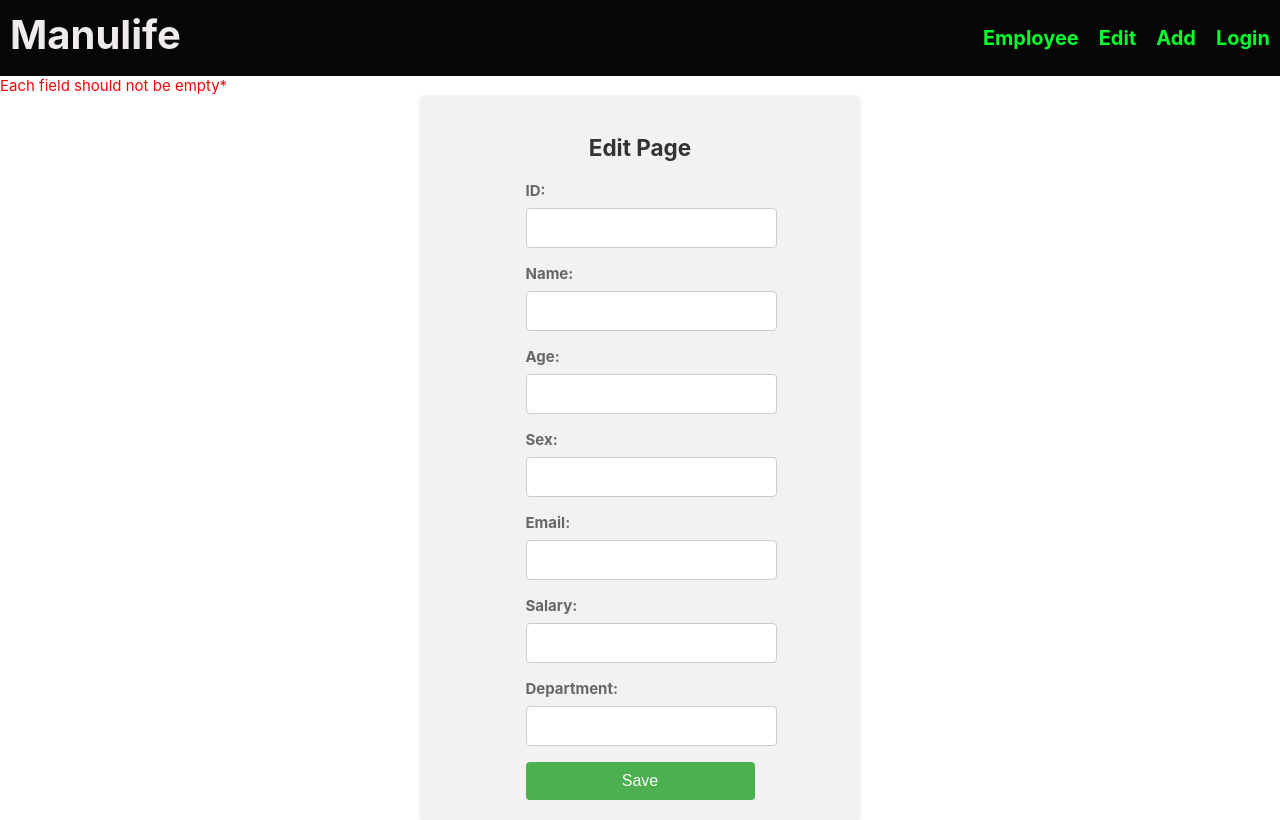
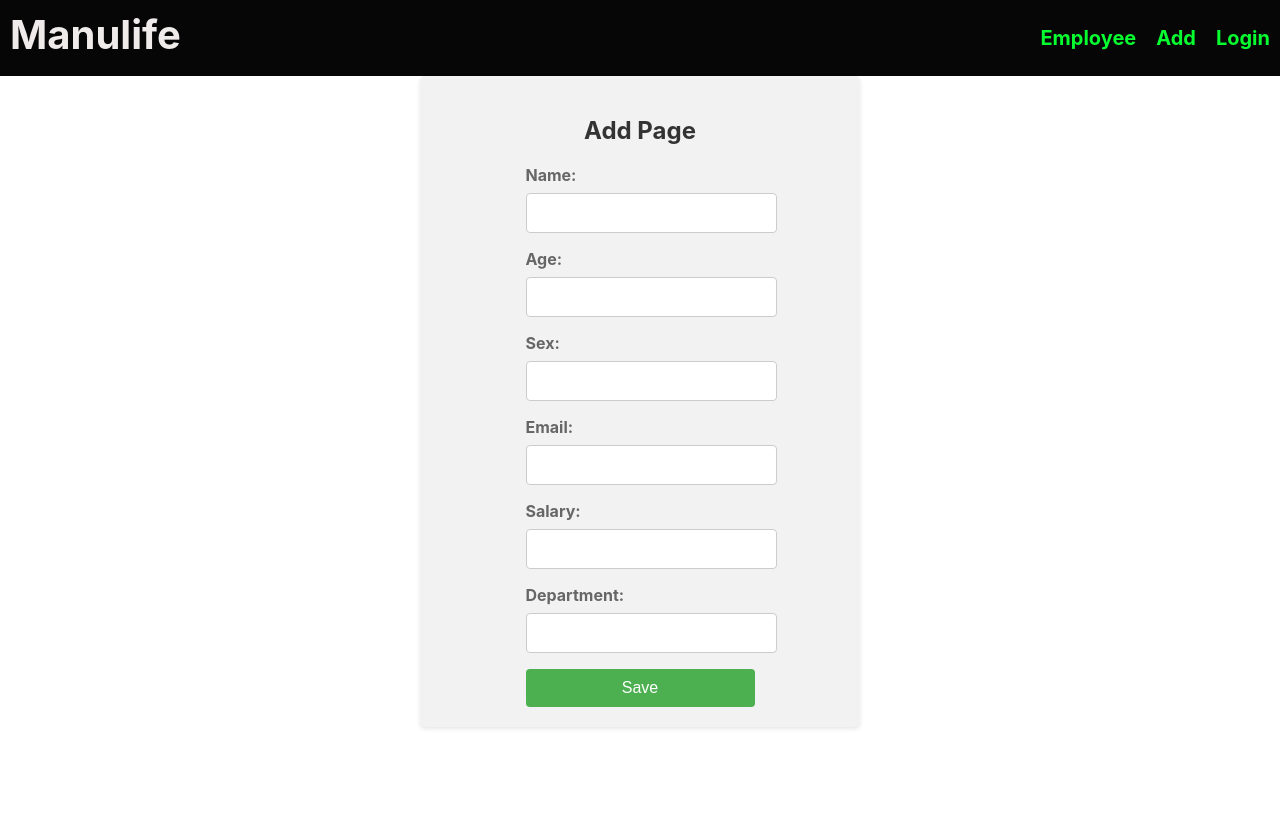
Before and after one commit to priyangakrish1608/Sample-React-Demo, a React (Create React App) app: page /add in a window 1280 px wide. Built offline with nearby package versions, Linux system fonts and the light colour scheme.

Commit message:
code changes

```diff
--- a/src/App.js
+++ b/src/App.js
@@ -2,6 +2,8 @@ import React from 'react';
 import './App.css';
 import { BrowserRouter as Router, useRoutes, Link } from 'react-router-dom';
 import routes from './components/routes';
+
+
 
 const Header = () => {
   return (
@@ -15,9 +17,7 @@ const Header = () => {
           <li className="nav-item">
             <Link to="/employee" className="nav-link">Employee</Link>
           </li>
-          <li className="nav-item">
-            <Link to="/edit" className="nav-link">Edit</Link>
-          </li>
+
           <li className="nav-item">
             <Link to="/add" className="nav-link">Add</Link>
           </li>
--- /dev/null
+++ b/src/components/AddPage/AddPage.js
@@ -0,0 +1,93 @@
+import React, { useState } from 'react';
+import { useNavigate } from 'react-router-dom';
+import axios from 'axios';
+
+const AddPage = () => {
+  const navigate = useNavigate();
+  const [name, setName] = useState('');
+  const [age, setAge] = useState('');
+  const [sex, setSex] = useState('');
+  const [email, setEmail] = useState('');
+  const [salary, setSalary] = useState('');
+  const [department, setDepartment] = useState('');
+
+  const handleSubmit = async (e) => {
+    e.preventDefault();
+
+    const newEmployee = {
+      name,
+      age,
+      sex,
+      email,
+      salary,
+      department,
+    };
+
+    try {
+      await axios.post('http://localhost:8080/employee', newEmployee);
+      console.log('Employee added successfully');
+      navigate('/employee');
+    } catch (error) {
+      console.error('Error adding employee:', error);
+    }
+  };
+
+  return (
+    <div className="container">
+      <h2>Add Page</h2>
+      <form onSubmit={handleSubmit}>
+        <div>
+          <label>Name:</label>
+          <input
+            type="text"
+            value={name}
+            onChange={(e) => setName(e.target.value)}
+          />
+        </div>
+        <div>
+          <label>Age:</label>
+          <input
+            type="text"
+            value={age}
+            onChange={(e) => setAge(e.target.value)}
+          />
+        </div>
+        <div>
+          <label>Sex:</label>
+          <input
+            type="text"
+            value={sex}
+            onChange={(e) => setSex(e.target.value)}
+          />
+        </div>
+        <div>
+          <label>Email:</label>
+          <input
+            type="text"
+            value={email}
+            onChange={(e) => setEmail(e.target.value)}
+          />
+        </div>
+        <div>
+          <label>Salary:</label>
+          <input
+            type="text"
+            value={salary}
+            onChange={(e) => setSalary(e.target.value)}
+          />
+        </div>
+        <div>
+          <label>Department:</label>
+          <input
+            type="text"
+            value={department}
+            onChange={(e) => setDepartment(e.target.value)}
+          />
+        </div>
+        <button type="submit">Save</button>
+      </form>
+    </div>
+  );
+};
+
+export default AddPage;
--- a/src/components/EditPage/EditPage.js
+++ b/src/components/EditPage/EditPage.js
@@ -1,71 +1,154 @@
-import React, { useEffect, useState, useCallback } from 'react';
-import { useLocation } from 'react-router-dom';
+import React, { useEffect, useState } from 'react';
+import { useLocation, useNavigate } from 'react-router-dom';
 import './editPage.css';
-
+import axios from 'axios';
 
 const EditPage = () => {
   const location = useLocation();
+  const navigate = useNavigate();
   const [rowData, setRowData] = useState(null);
-const [Id, SetID] = useState('');
-const getRowDataFromQueryParams = useCallback((search, id) => {
-const data = [
- { id: 1, name: 'Loy',age: '25', sex: "Female", email: 'loy@example.com', salary: '25000', department: 'Sales'},
- { id: 2, name: 'Aswin',age: '22', sex: "Male", email: 'aswin@example.com', salary: '25000', department: 'Accounts' },
- { id: 3, name: 'Preethi',age: '27', sex: "Female", email: 'preethi@example.com', salary: '27000', department: 'Testing' },
- { id: 4, name: 'Chandharan',age: '29', sex: "Male", email: 'chandharan@example.com', salary: '30000', department: 'HR' },
- {id: 5, name: 'Sreesha',age: '23', sex: "Female", email: 'sreesha@example.com', salary: '10000', department: 'Supporting'},
- {id: 6, name: 'Amutha',age: '28', sex: "Female", email: 'aumtha@example.com', salary: '15000', department: 'Supporting'},
- {id: 7, name: 'shakthi',age: '23', sex: "Male", email: 'shakthi@example.com', salary: '32000', department: 'Project Manager'}
- ];
- // Retrieve the corresponding rowData based on the id from your data source (e.g., API, Redux store)
- const rowData = data.find((e) => e.id === id) ?? {};
- return rowData;
-}, []);
+  const [name, setName] = useState('');
+  const [age, setAge] = useState('');
+  const [sex, setSex] = useState('');
+  const [email, setEmail] = useState('');
+  const [salary, setSalary] = useState('');
+  const [department, setDepartment] = useState('');
 
   useEffect(() => {
+    const fetchData = async () => {
+      const rowDataFromLocation = location.state?.rowData;
+
+      if (rowDataFromLocation) {
+        console.log('rowDataFromLocation:', rowDataFromLocation);
+        setRowData(rowDataFromLocation);
+      } else {
         const queryParams = new URLSearchParams(location.search);
         const id = queryParams.get('id');
-SetID(id);
-const rowDataFromLocation = location.state?.rowData;
-const rowDataFromQueryParams = getRowDataFromQueryParams(location.search, id);
- setRowData(rowDataFromLocation || rowDataFromQueryParams);
-}, [location, getRowDataFromQueryParams]);
-if (!rowData) {
+        console.log('id:', id);
+
+        if (id) {
+          try {
+            const response = await axios.get(`http://localhost:8080/employees/${id}`);
+            console.log('Response data:', response.data);
+            setRowData(response.data);
+          } catch (error) {
+            console.error('Error fetching employee:', error);
+          }
+        }
+      }
+    };
+
+    fetchData();
+  }, [location]);
+
+  const handleSubmit = async (e) => {
+    e.preventDefault();
+
+    if (rowData && rowData.id) {
+      // Update existing employee
+      const updatedEmployee = {
+        id: rowData.id,
+        name,
+        age,
+        sex,
+        email,
+        salary,
+        department,
+      };
+
+      console.log('updatedEmployee:', updatedEmployee);
+
+      try {
+        await axios.put(`http://localhost:8080/employees/${rowData.id}`, updatedEmployee);
+        console.log('Employee updated successfully');
+        navigate('/employee');
+      } catch (error) {
+        console.error('Error updating employee:', error);
+      }
+    } else {
+      // Create new employee
+      const newEmployee = {
+        name,
+        age,
+        sex,
+        email,
+        salary,
+        department,
+      };
+
+      console.log('newEmployee:', newEmployee);
+
+      try {
+        await axios.post('http://localhost:8080/employee', newEmployee);
+        console.log('Employee added successfully');
+        navigate('/employee');
+      } catch (error) {
+        console.error('Error adding employee:', error);
+      }
+    }
+  };
+
+  if (!rowData || !rowData.id) {
     return <div>Loading...</div>;
   }
+
   return (
-   <div className="container-2">Each field should not be empty*
-
-     <div className='container' style={{ width: '700px' }}>
-     <h2>{Id === '' ? 'Add' : 'Edit'} Page</h2>
-     <form>
+    <div className="container-2">
+      Each field should not be empty*
+      <div className="container" style={{ width: '700px' }}>
+        <h2>{rowData.id ? 'Edit' : 'Add'} Page</h2>
+        <form onSubmit={handleSubmit}>
           <div>
             <label>ID:</label>
             <input type="text" value={rowData.id} readOnly />
           </div>
           <div>
             <label>Name:</label>
-          <input type="text" value={rowData.name} />
+            <input
+              type="text"
+              value={name}
+              onChange={(e) => setName(e.target.value)}
+            />
           </div>
           <div>
             <label>Age:</label>
-          <input type="text" value={rowData.age} />
+            <input
+              type="text"
+              value={age}
+              onChange={(e) => setAge(e.target.value)}
+            />
           </div>
           <div>
             <label>Sex:</label>
-          <input type="text" value={rowData.sex} />
+            <input
+              type="text"
+              value={sex}
+              onChange={(e) => setSex(e.target.value)}
+            />
           </div>
           <div>
             <label>Email:</label>
-          <input type="text" value={rowData.email} />
+            <input
+              type="text"
+              value={email}
+              onChange={(e) => setEmail(e.target.value)}
+            />
           </div>
           <div>
             <label>Salary:</label>
-          <input type="text" value={rowData.salary} />
+            <input
+              type="text"
+              value={salary}
+              onChange={(e) => setSalary(e.target.value)}
+            />
           </div>
           <div>
             <label>Department:</label>
-          <input type="text" value={rowData.department} />
+            <input
+              type="text"
+              value={department}
+              onChange={(e) => setDepartment(e.target.value)}
+            />
           </div>
           <button type="submit">Save</button>
         </form>
@@ -73,4 +156,5 @@ return (
     </div>
   );
 };
+
 export default EditPage;
--- a/src/components/Employee/Employee.jsx
+++ b/src/components/Employee/Employee.jsx
@@ -1,53 +1,57 @@
-import React, { useEffect } from 'react';
+import React, { useState, useEffect } from 'react';
 import './employee.css';
 import { useNavigate } from 'react-router-dom';
-import EmployeeService from '../../services/EmployeeService';
-//import { Link } from 'react-router-dom';
+import axios from 'axios';
 
 function Employee(props) {
+  const [employee, setEmployee] = useState([]);
   const navigate = useNavigate();
+
   useEffect(() => {
-    EmployeeService.getAllemployee().then((response) => {
-      Employee(response.data)
-      console.log(response.data)
-    }).catch(error => {
-      console.log(error);
-    })
-  }, [])
-   const data = [
-   { id: 1, name: 'Loy',age: '25', sex: "Female", email: 'loy@example.com', salary: '25000', department: 'Sales'},
-   { id: 2, name: 'Aswin',age: '22', sex: "Male", email: 'aswin@example.com', salary: '25000', department: 'Accounts' },
-   { id: 3, name: 'Preethi',age: '27', sex: "Female", email: 'preethi@example.com', salary: '27000', department: 'Testing' },
-   { id: 4, name: 'Chandharan',age: '29', sex: "Male", email: 'chandharan@example.com', salary: '30000', department: 'HR' },
-   {id: 5, name: 'Sreesha',age: '23', sex: "Female", email: 'sreesha@example.com', salary: '10000', department: 'Supporting'},
-   {id: 6, name: 'Amutha',age: '28', sex: "Female", email: 'aumtha@example.com', salary: '15000', department: 'Supporting'},
-   {id: 7, name: 'shakthi',age: '23', sex: "Male", email: 'shakthi@example.com', salary: '32000', department: 'Project Manager'}
-   ];
+    fetchEmployees();
+  }, []);
 
   const handleEdit = (rowData) => {
-  // You can handle the navigation logic to the edit page here
-  // For example, you can use React Router to navigate and pass the rowData as a parameter
-  // Replace '/edit' with the actual route/path of your edit page
-  // rowData can be accessed on the edit page using props.location.state
-  // You can pass additional data as needed
     navigate('/edit', { state: { rowData } });
   };
+
   const handleAdd = () => {
- // You can handle the navigation logic to the edit page here
- // For example, you can use React Router to navigate and pass the rowData as a parameter
- // Replace '/edit' with the actual route/path of your edit page
- // rowData can be accessed on the edit page using props.location.state
- // You can pass additional data as needed
     navigate('/add');
+  };
+
+  const handleDelete = (employeeId) => {
+    const apiUrl = `http://localhost:8080/employees/${employeeId}`;
+
+    axios
+      .delete(apiUrl)
+      .then(() => {
+        fetchEmployees(); // Fetch updated employee list after deletion
+      })
+      .catch(error => {
+        console.error('Error deleting employee:', error);
+      });
+  };
+
+  const fetchEmployees = () => {
+    const apiUrl = 'http://localhost:8080/employee';
+
+    axios
+      .get(apiUrl)
+      .then(response => {
+        setEmployee(response.data);
+      })
+      .catch(error => {
+        console.error('Error fetching employees:', error);
+      });
   };
 
   return (
     <>
       <div style={{ textAlign: 'right', marginTop: '20px' }}>
-  <button onClick={handleAdd} >Add</button>
+
       </div>
       <div className="table-container">
-   <table style={{marginTop: '20px'}}>
+        <table style={{ marginTop: '20px' }}>
           <thead>
             <tr>
               <th>ID</th>
@@ -57,12 +61,11 @@ function Employee(props) {
               <th>Email</th>
               <th>Salary</th>
               <th>Department</th>
-            <th colSpan={2} >Actipons</th>
+              <th colSpan={2}>Actions</th>
             </tr>
           </thead>
-
           <tbody>
-        {data.map((item) => (
+            {employee.map((item) => (
               <tr key={item.id}>
                 <td>{item.id}</td>
                 <td>{item.name}</td>
@@ -71,13 +74,21 @@ function Employee(props) {
                 <td>{item.email}</td>
                 <td>{item.salary}</td>
                 <td>{item.department}</td>
-           <td><button onClick={() => handleEdit(item)}>Edit</button></td>
-           <td><button onClick={() => handleEdit(item)}>Delete</button></td></tr>
+                <td>
+                  <button onClick={() => handleEdit(item)}>Edit</button>
+                </td>
+                <td>
+                  <button onClick={() => handleDelete(item.id)}>Delete</button>
+                </td>
+              </tr>
             ))}
           </tbody>
         </table>
       </div>
     </>
+
+
   );
 }
+
 export default Employee;
--- a/src/components/Employee/employee.css
+++ b/src/components/Employee/employee.css
@@ -16,7 +16,7 @@
   th,
   td {
     padding: 10px;
-    text-align: left;
+    text-align: center;
     border-bottom: 1px solid #db0b0b;
   }
 
@@ -25,7 +25,7 @@
   }
 
   tbody tr:nth-child(even) {
-    background-color: #f9f9f9;
+    background-color: #f9f5f5;
   }
 
   tbody tr:hover {
--- a/src/index.js
+++ b/src/index.js
@@ -1,15 +1,15 @@
 import React from 'react';
 import ReactDOM from 'react-dom/client';
 import { createRoot } from 'react-dom/client';
-
 import './index.css';
 import App from './App';
 import reportWebVitals from './reportWebVitals';
+
 import { BrowserRouter } from 'react-router-dom';
 
 const root = createRoot(document.getElementById('root'));
-root.render(
-  <BrowserRouter>
+
+root.render(<BrowserRouter>
     <App />
   </BrowserRouter>
 );
```
Also changed, not shown: src/components/Login/Login.js (+11 -2 lines), src/components/routes.js (+13 -9 lines), src/services/EmployeeService.js (deleted, +0 -12 lines). Lines whose indentation alone changed are shown as unchanged.
